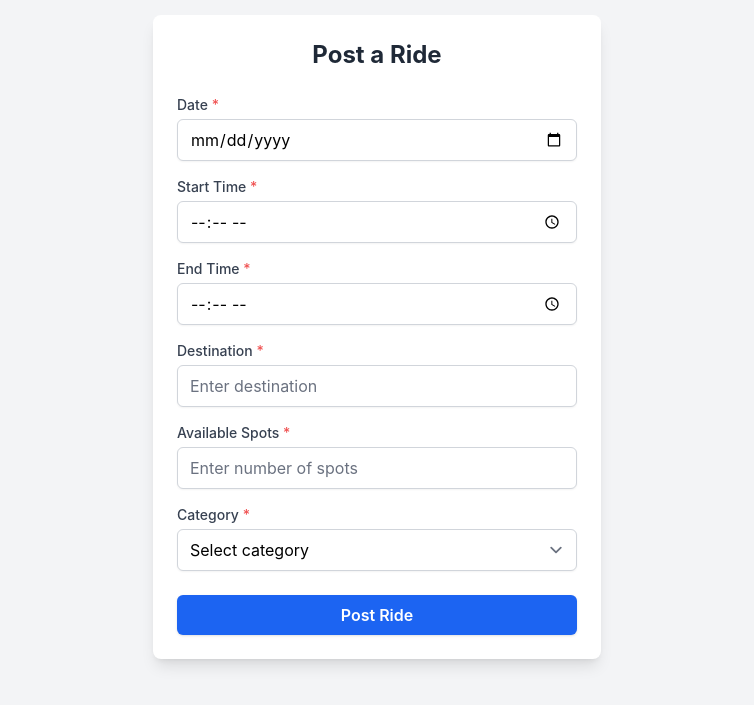
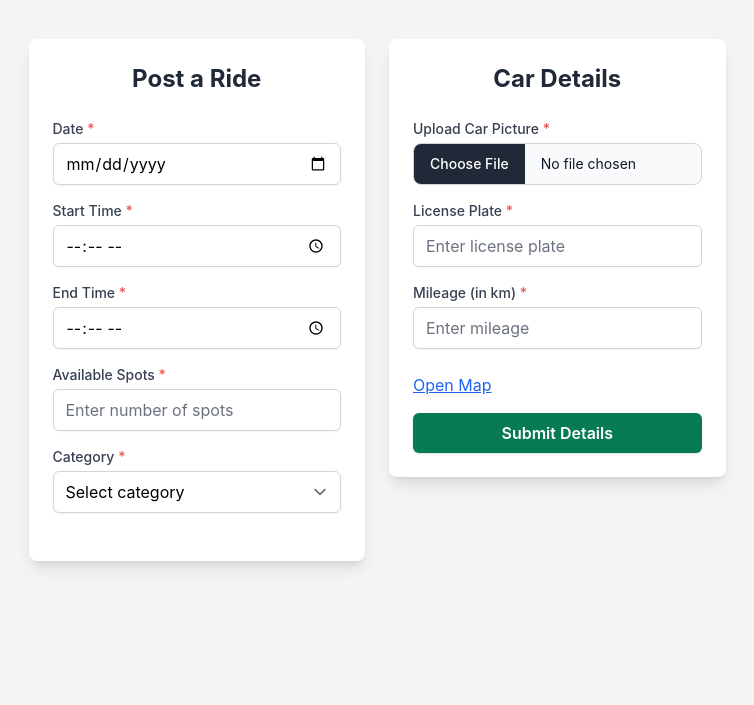
Before and after one commit to Verbatim4/HackUTD, a Flask app: page /postride in a window 1280 px wide. Shown: the part 65-770 px from the top of the page, without its empty margins (263-1017 px from the left). Run offline with Flask 3, Linux system fonts and the light colour scheme; some libraries are stand-ins or nearby versions.

Commit message:
linkacommit

```diff
--- a/app/templates/post_ride.html
+++ b/app/templates/post_ride.html
@@ -1,11 +1,14 @@
 <!DOCTYPE html>
 <html lang="en">
   <head>
-    <meta charset="UTF-8">
-    <meta name="viewport" content="width=device-width, initial-scale=1.0">
+    <meta charset="UTF-8" />
+    <meta name="viewport" content="width=device-width, initial-scale=1.0" />
     <title>Post a Ride</title>
     <script src="https://cdn.jsdelivr.net/npm/tw-elements@latest/dist/js/index.min.js"></script>
-    <link rel="stylesheet" href="https://cdnjs.cloudflare.com/ajax/libs/flowbite/1.6.5/flowbite.min.css">
+    <link
+      rel="stylesheet"
+      href="https://cdnjs.cloudflare.com/ajax/libs/flowbite/1.6.5/flowbite.min.css"
+    />
     <script src="https://cdnjs.cloudflare.com/ajax/libs/flowbite/1.6.5/flowbite.min.js"></script>
     <style>
       body {
@@ -14,38 +17,71 @@
     </style>
   </head>
   <body class="bg-gray-100 flex flex-col items-center">
-
     <!-- Navigation Bar -->
-<nav style="background-color: black;" class="border-b border-gray-700 w-full fixed top-0 left-0 z-10">
-
-
-
-    <div class="max-w-screen-xl flex flex-wrap items-center justify-between mx-auto p-4">
+    <nav
+      style="background-color: black"
+      class="border-b border-gray-700 w-full fixed top-0 left-0 z-10"
+    >
+      <div
+        class="max-w-screen-xl flex flex-wrap items-center justify-between mx-auto p-4"
+      >
         <!-- Logo Section -->
         <a href="#" class="flex items-center space-x-3 rtl:space-x-reverse">
-            <img src="{{ url_for('static', filename='logo.jpeg') }}" class="h-8" alt="Logo" />
+          <img
+            src="{{ url_for('static', filename='logo.jpeg') }}"
+            class="h-8"
+            alt="Logo"
+          />
           <span class="text-2xl font-semibold text-white">EDIR</span>
         </a>
         <!-- User and Menu Section -->
         <div class="flex items-center md:order-2 space-x-3 rtl:space-x-reverse">
-            <button type="button" class="flex text-sm rounded-full focus:ring-4 focus:ring-gray-600"
-                id="user-menu-button" aria-expanded="false" data-dropdown-toggle="user-dropdown">
+          <button
+            type="button"
+            class="flex text-sm rounded-full focus:ring-4 focus:ring-gray-600"
+            id="user-menu-button"
+            aria-expanded="false"
+            data-dropdown-toggle="user-dropdown"
+          >
             <span class="sr-only">Open user menu</span>
-                <img class="w-8 h-8 rounded-full" src="{{ url_for('static', filename='download.png') }}"
-                    alt="User Photo">
+            <img
+              class="w-8 h-8 rounded-full"
+              src="{{ url_for('static', filename='download.png') }}"
+              alt="User Photo"
+            />
           </button>
           <!-- Dropdown Menu -->
-            <div class="hidden z-50 my-4 text-base list-none bg-white divide-y divide-gray-100 rounded-lg shadow"
-                id="user-dropdown">
+          <div
+            class="hidden z-50 my-4 text-base list-none bg-white divide-y divide-gray-100 rounded-lg shadow"
+            id="user-dropdown"
+          >
             <div class="px-4 py-3">
               <span class="block text-sm text-gray-900">Bonnie Green</span>
-                    <span class="block text-sm text-gray-500 truncate">name@flowbite.com</span>
+              <span class="block text-sm text-gray-500 truncate"
+                >name@flowbite.com</span
+              >
             </div>
             <ul class="py-2" aria-labelledby="user-menu-button">
-                    <li><a href="#" class="block px-4 py-2 text-sm text-gray-700">Dashboard</a></li>
-                    <li><a href="#" class="block px-4 py-2 text-sm text-gray-700">Settings</a></li>
-                    <li><a href="#" class="block px-4 py-2 text-sm text-gray-700">Earnings</a></li>
-                    <li><a href="#" class="block px-4 py-2 text-sm text-gray-700">Sign Out</a></li>
+              <li>
+                <a href="#" class="block px-4 py-2 text-sm text-gray-700"
+                  >Dashboard</a
+                >
+              </li>
+              <li>
+                <a href="#" class="block px-4 py-2 text-sm text-gray-700"
+                  >Settings</a
+                >
+              </li>
+              <li>
+                <a href="#" class="block px-4 py-2 text-sm text-gray-700"
+                  >Earnings</a
+                >
+              </li>
+              <li>
+                <a href="#" class="block px-4 py-2 text-sm text-gray-700"
+                  >Sign Out</a
+                >
+              </li>
             </ul>
           </div>
         </div>
@@ -62,48 +98,167 @@
       </div>
     </nav>
 
-<!-- Form Container -->
-<div class="p-6 bg-white rounded-lg shadow-lg w-full max-w-md">
-    <h1 class="text-2xl font-bold text-center text-gray-800 mb-6">Post a Ride</h1>
+
+       <!-- Container for Both Forms -->
+<div class="flex flex-col md:flex-row gap-6 items-start justify-center p-6">
+  <!-- First Form: Post a Ride -->
+  <div class="w-full md:w-1/2 p-6 bg-white rounded-lg shadow-lg">
+    <h1 class="text-2xl font-bold text-center text-gray-800 mb-6">
+      Post a Ride
+    </h1>
     <form>
       <div class="mb-4">
-            <label for="date" class="block text-sm font-medium text-gray-700">Date <span class="text-red-500">*</span></label>
-            <input type="date" id="date" name="date" class="mt-1 block w-full rounded-md border-gray-300 shadow-sm focus:ring-blue-500 focus:border-blue-500" required>
+        <label for="date" class="block text-sm font-medium text-gray-700"
+          >Date <span class="text-red-500">*</span></label
+        >
+        <input
+          type="date"
+          id="date"
+          name="date"
+          class="mt-1 block w-full rounded-md border-gray-300 shadow-sm focus:ring-blue-500 focus:border-blue-500"
+          required
+        />
       </div>
       <div class="mb-4">
-            <label for="start-time" class="block text-sm font-medium text-gray-700">Start Time <span class="text-red-500">*</span></label>
-            <input type="time" id="start-time" name="start-time" class="mt-1 block w-full rounded-md border-gray-300 shadow-sm focus:ring-blue-500 focus:border-blue-500" required>
+        <label
+          for="start-time"
+          class="block text-sm font-medium text-gray-700"
+          >Start Time <span class="text-red-500">*</span></label
+        >
+        <input
+          type="time"
+          id="start-time"
+          name="start-time"
+          class="mt-1 block w-full rounded-md border-gray-300 shadow-sm focus:ring-blue-500 focus:border-blue-500"
+          required
+        />
       </div>
       <div class="mb-4">
-            <label for="end-time" class="block text-sm font-medium text-gray-700">End Time <span class="text-red-500">*</span></label>
-            <input type="time" id="end-time" name="end-time" class="mt-1 block w-full rounded-md border-gray-300 shadow-sm focus:ring-blue-500 focus:border-blue-500" required>
+        <label
+          for="end-time"
+          class="block text-sm font-medium text-gray-700"
+          >End Time <span class="text-red-500">*</span></label
+        >
+        <input
+          type="time"
+          id="end-time"
+          name="end-time"
+          class="mt-1 block w-full rounded-md border-gray-300 shadow-sm focus:ring-blue-500 focus:border-blue-500"
+          required
+        />
       </div>
       <div class="mb-4">
-            <label for="destination" class="block text-sm font-medium text-gray-700">Destination <span class="text-red-500">*</span></label>
-            <input type="text" id="destination" name="destination" placeholder="Enter destination" class="mt-1 block w-full rounded-md border-gray-300 shadow-sm focus:ring-blue-500 focus:border-blue-500" required>
-        </div>
-        <div class="mb-4">
-            <label for="available-spots" class="block text-sm font-medium text-gray-700">Available Spots <span class="text-red-500">*</span></label>
-            <input type="number" id="available-spots" name="available-spots" placeholder="Enter number of spots" class="mt-1 block w-full rounded-md border-gray-300 shadow-sm focus:ring-blue-500 focus:border-blue-500" required>
+        <label
+          for="available-spots"
+          class="block text-sm font-medium text-gray-700"
+          >Available Spots <span class="text-red-500">*</span></label
+        >
+        <input
+          type="number"
+          id="available-spots"
+          name="available-spots"
+          placeholder="Enter number of spots"
+          class="mt-1 block w-full rounded-md border-gray-300 shadow-sm focus:ring-blue-500 focus:border-blue-500"
+          required
+        />
       </div>
       <div class="mb-6">
-            <label for="category" class="block text-sm font-medium text-gray-700">Category <span class="text-red-500">*</span></label>
-            <select id="category" name="category" class="mt-1 block w-full rounded-md border-gray-300 shadow-sm focus:ring-blue-500 focus:border-blue-500" required>
+        <label
+          for="category"
+          class="block text-sm font-medium text-gray-700"
+          >Category <span class="text-red-500">*</span></label
+        >
+        <select
+          id="category"
+          name="category"
+          class="mt-1 block w-full rounded-md border-gray-300 shadow-sm focus:ring-blue-500 focus:border-blue-500"
+          required
+        >
           <option value="" disabled selected>Select category</option>
-                <option value="business">Business</option>
-                <option value="personal">Personal</option>
+          <option value="grocery">Grocery</option>
+          <option value="shopping">Shopping</option>
+          <option value="enterainment">Enterainment</option>
           <option value="other">Other</option>
         </select>
       </div>
-        <button type="submit" class="w-full py-2 px-4 bg-blue-600 text-white font-semibold rounded-md shadow hover:bg-blue-700 transition">Post Ride</button>
+
     </form>
   </div>
 
+  <!-- Second Form: Car Details -->
+  <div class="w-full md:w-1/2 p-6 bg-white rounded-lg shadow-lg">
+    <h1 class="text-2xl font-bold text-center text-gray-800 mb-6">
+      Car Details
+    </h1>
+    <form>
+      <div class="mb-4">
+        <label
+          for="car-image"
+          class="block text-sm font-medium text-gray-700"
+          >Upload Car Picture <span class="text-red-500">*</span></label
+        >
+        <input
+          type="file"
+          id="car-image"
+          name="car-image"
+          accept="image/*"
+          class="mt-1 block w-full text-sm text-gray-900 border border-gray-300 rounded-lg cursor-pointer bg-gray-50 focus:outline-none focus:ring-blue-500 focus:border-blue-500"
+          required
+        />
+      </div>
+      <div class="mb-4">
+        <label
+          for="license-number"
+          class="block text-sm font-medium text-gray-700"
+          >License Plate <span class="text-red-500">*</span></label
+        >
+        <input
+          type="text"
+          id="license-number"
+          name="license-number"
+          placeholder="Enter license plate"
+          class="mt-1 block w-full rounded-md border-gray-300 shadow-sm focus:ring-blue-500 focus:border-blue-500"
+          required
+        />
+      </div>
+      <div class="mb-4">
+        <label
+          for="mileage"
+          class="block text-sm font-medium text-gray-700"
+          >Mileage (in km) <span class="text-red-500">*</span></label
+        >
+        <input
+          type="number"
+          id="mileage"
+          name="mileage"
+          placeholder="Enter mileage"
+          class="mt-1 block w-full rounded-md border-gray-300 shadow-sm focus:ring-blue-500 focus:border-blue-500"
+          required
+        />
+      </div>
+      <div class="mt-6">
+        <a
+          href="https://www.google.com/maps"
+          target="_blank"
+          class="text-blue-600 underline hover:text-blue-800"
+          >Open Map</a
+        >
+      </div>
+      <button
+        type="submit"
+        class="w-full mt-4 py-2 px-4 bg-green-600 text-white font-semibold rounded-md shadow hover:bg-green-700 transition"
+      >
+        Submit Details
+      </button>
+    </form>
+  </div>
+</div>
+
+
     <script>
-    document.addEventListener('DOMContentLoaded', function () {
+      document.addEventListener("DOMContentLoaded", function () {
         // Add any required initialization for Flowbite or additional JS logic here.
       });
     </script>
-
   </body>
 </html>
```
Lines whose indentation alone changed are shown as unchanged.
